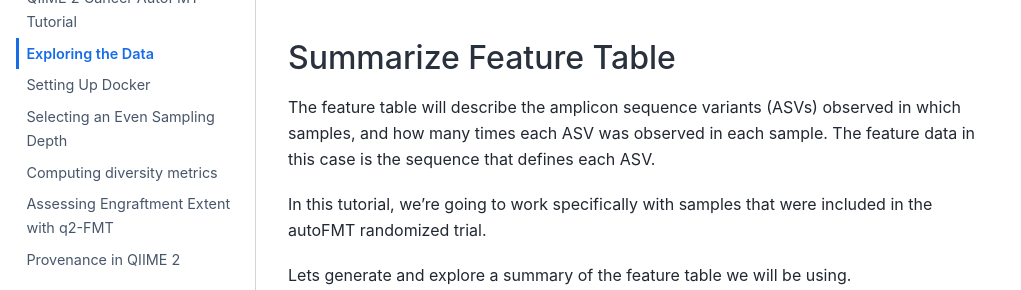
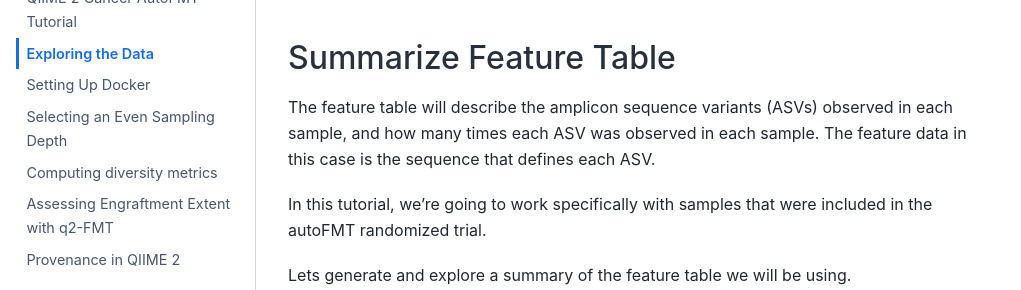
Before and after one commit to caporaso-lab/2024-q2-ITN-Workshop, a Jupyter Book: the page built from book/01-exploring-the-data.md, in a window 1280 px wide and 900 px high, scrolled down 622 px, cut to the strip 228-518 px from the top of the window. Shown: the whole strip, without its empty margins (0-1021 px from the left). Built offline with Jupyter Book 1.0.4 settings and Sphinx 7.4.7 and the Sphinx Book theme 1.1.4, drawn with Linux system fonts in a browser that asks for light colours.

Commit message:
added works cited page, fixed a typo in exploring data

```diff
--- a/book/01-exploring-the-data.md
+++ b/book/01-exploring-the-data.md
@@ -58,7 +58,7 @@
 
 ## Summarize Feature Table
 
-The feature table will describe the amplicon sequence variants (ASVs) observed in which samples, and how many times each ASV was observed in each sample. The feature data in this case is the sequence that defines each ASV.
+The feature table will describe the amplicon sequence variants (ASVs) observed in each sample, and how many times each ASV was observed in each sample. The feature data in this case is the sequence that defines each ASV.
 
 In this tutorial, we're going to work specifically with samples that were
 included in the autoFMT randomized trial.
```
Also changed, not shown: book/06-provenance.md (+0 -3 lines), book/07-works-cited.md (added, +4 -0 lines), book/index.md (line endings or trailing spaces).
